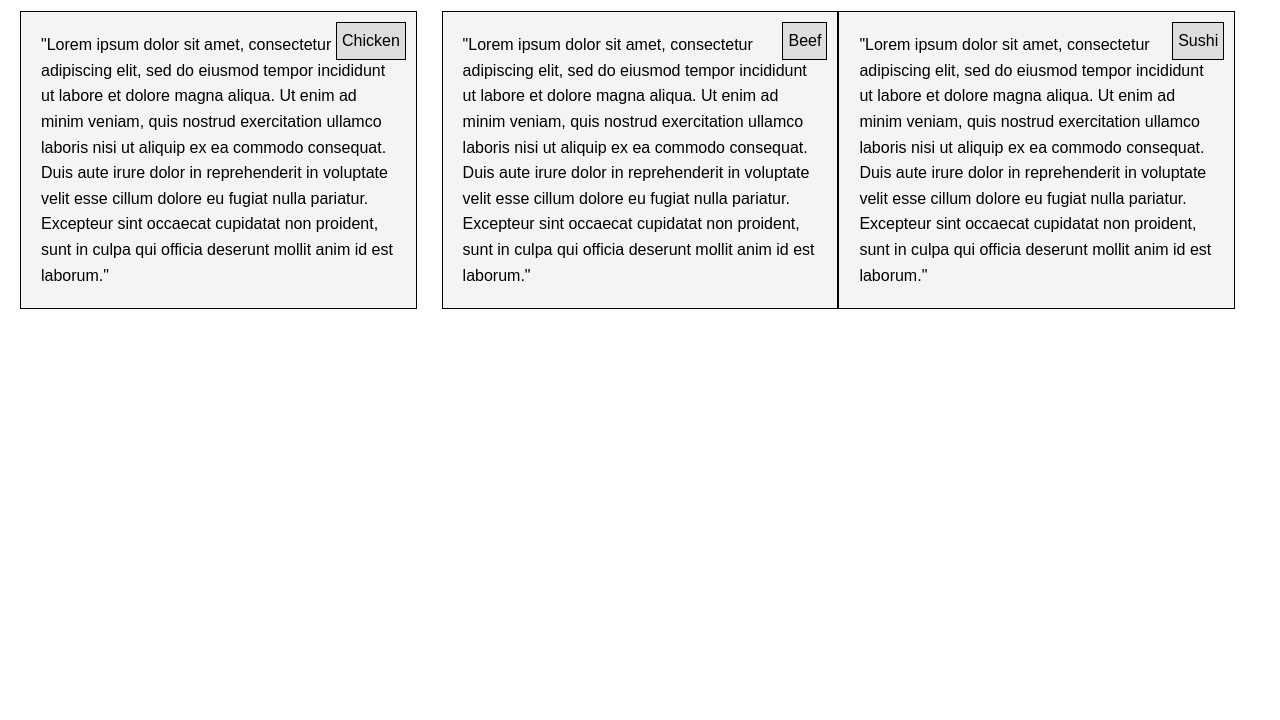
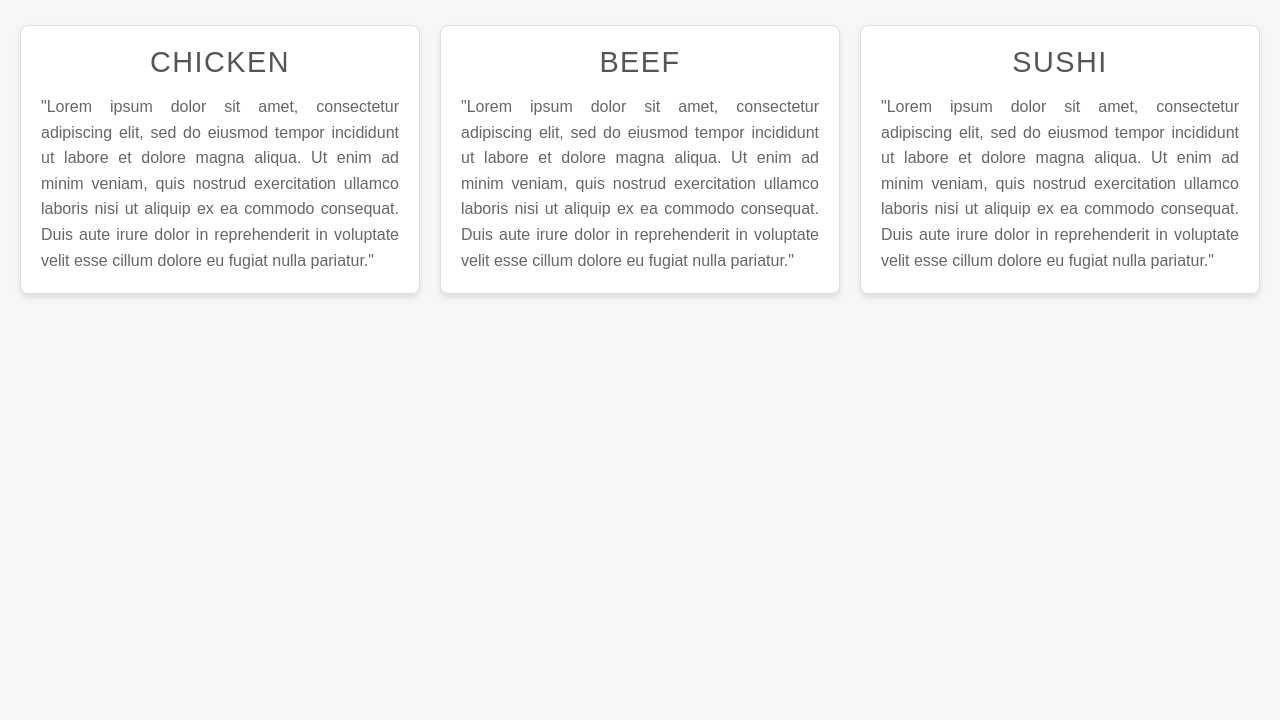
Before and after one commit to aitbaev-asik/CSS, a plain HTML site: page index.html in a window 1280 px wide. Shown: the part 80-800 px from the top of the page. Drawn offline with Linux system fonts and the light colour scheme.

Commit message:
Hometask CSS update

```diff
--- a/css/styles.css
+++ b/css/styles.css
@@ -1,69 +1,80 @@
+/* Общие стили */
 * {
-    box-sizing: border-box;
     margin: 0;
     padding: 0;
+    box-sizing: border-box;
 }
 
 body {
-    font-family: Arial, sans-serif;
+    font-family: 'Arial', sans-serif;
+    background-color: #f7f7f7;
+    color: #333;
     padding: 20px;
-    line-height: 1.6;
 }
 
 header {
     text-align: center;
+    margin-bottom: 40px;
+}
+
+h1 {
+    font-size: 2.5rem;
+    color: #333;
+    text-transform: uppercase;
+    letter-spacing: 2px;
     margin-bottom: 20px;
 }
 
-.menu-section {
-    border: 1px solid black;
-    padding: 20px;
-    margin-bottom: 20px;
-    background-color: #f4f4f4;
-    position: relative;
+/* Контейнер для меню */
+.menu-container {
+    display: flex;
+    justify-content: space-between;
+    gap: 20px;
+    flex-wrap: wrap; /* Добавляет перенос строк на маленьких экранах */
 }
 
-.section-title {
-    position: absolute;
-    top: 10px;
-    right: 10px;
-    background-color: #ddd;
-    padding: 5px;
-    border: 1px solid black;
+/* Стили для каждого элемента меню */
+.menu-item {
+    background-color: #fff;
+    border: 1px solid #ddd;
+    border-radius: 8px;
+    padding: 20px;
+    flex: 1; /* Элементы будут равной ширины */
+    min-width: 250px;
+    box-shadow: 0 4px 6px rgba(0, 0, 0, 0.1);
+    transition: transform 0.3s ease, box-shadow 0.3s ease;
 }
 
-@media (min-width: 992px) {
-    .menu-section {
-        float: left;
-        width: 32%;
-        margin-right: 2%;
+.menu-item:hover {
+    transform: translateY(-10px);
+    box-shadow: 0 10px 20px rgba(0, 0, 0, 0.1);
 }
 
-    .menu-section:nth-child(3) {
-        margin-right: 0;
-    }
+/* Заголовок внутри каждого блока меню */
+.item-title {
+    font-size: 1.8rem;
+    color: #555;
+    margin-bottom: 15px;
+    text-transform: uppercase;
+    letter-spacing: 1.5px;
+    text-align: center;
 }
 
-@media (min-width: 768px) and (max-width: 991px) {
-    .menu-section {
-        float: left;
-        width: 48%;
-        margin-right: 4%;
-        margin-bottom: 20px;
+/* Текст внутри каждого блока меню */
+.menu-item p {
+    font-size: 1rem;
+    line-height: 1.6;
+    color: #666;
+    text-align: justify;
 }
 
-    .menu-section:nth-child(2n) {
-        margin-right: 0;
+/* Адаптивные стили для разных устройств */
+@media (max-width: 768px) {
+    .menu-container {
+        flex-direction: column;
     }
 
-    .menu-section:nth-child(3) {
-        width: 100%;
-    }
-}
-
-@media (max-width: 767px) {
-    .menu-section {
-        width: 100%;
+    .menu-item {
         margin-bottom: 20px;
     }
 }
--- a/index.html
+++ b/index.html
@@ -11,26 +11,28 @@
         <h1>Our Menu</h1>
     </header>
 
-    <section class="menu-section" id="chicken">
-        <div class="section-title">Chicken</div>
+    <div class="menu-container">
+        <section class="menu-item" id="chicken">
+            <div class="item-title">Chicken</div>
             <p>
-            "Lorem ipsum dolor sit amet, consectetur adipiscing elit, sed do eiusmod tempor incididunt ut labore et dolore magna aliqua. Ut enim ad minim veniam, quis nostrud exercitation ullamco laboris nisi ut aliquip ex ea commodo consequat. Duis aute irure dolor in reprehenderit in voluptate velit esse cillum dolore eu fugiat nulla pariatur. Excepteur sint occaecat cupidatat non proident, sunt in culpa qui officia deserunt mollit anim id est laborum."
+                "Lorem ipsum dolor sit amet, consectetur adipiscing elit, sed do eiusmod tempor incididunt ut labore et dolore magna aliqua. Ut enim ad minim veniam, quis nostrud exercitation ullamco laboris nisi ut aliquip ex ea commodo consequat. Duis aute irure dolor in reprehenderit in voluptate velit esse cillum dolore eu fugiat nulla pariatur."
             </p>
         </section>
 
-    <section class="menu-section" id="beef">
-        <div class="section-title">Beef</div>
+        <section class="menu-item" id="beef">
+            <div class="item-title">Beef</div>
             <p>
-            "Lorem ipsum dolor sit amet, consectetur adipiscing elit, sed do eiusmod tempor incididunt ut labore et dolore magna aliqua. Ut enim ad minim veniam, quis nostrud exercitation ullamco laboris nisi ut aliquip ex ea commodo consequat. Duis aute irure dolor in reprehenderit in voluptate velit esse cillum dolore eu fugiat nulla pariatur. Excepteur sint occaecat cupidatat non proident, sunt in culpa qui officia deserunt mollit anim id est laborum."
+                "Lorem ipsum dolor sit amet, consectetur adipiscing elit, sed do eiusmod tempor incididunt ut labore et dolore magna aliqua. Ut enim ad minim veniam, quis nostrud exercitation ullamco laboris nisi ut aliquip ex ea commodo consequat. Duis aute irure dolor in reprehenderit in voluptate velit esse cillum dolore eu fugiat nulla pariatur."
             </p>
         </section>
 
-    <section class="menu-section" id="sushi">
-        <div class="section-title">Sushi</div>
+        <section class="menu-item" id="sushi">
+            <div class="item-title">Sushi</div>
             <p>
-            "Lorem ipsum dolor sit amet, consectetur adipiscing elit, sed do eiusmod tempor incididunt ut labore et dolore magna aliqua. Ut enim ad minim veniam, quis nostrud exercitation ullamco laboris nisi ut aliquip ex ea commodo consequat. Duis aute irure dolor in reprehenderit in voluptate velit esse cillum dolore eu fugiat nulla pariatur. Excepteur sint occaecat cupidatat non proident, sunt in culpa qui officia deserunt mollit anim id est laborum."
+                "Lorem ipsum dolor sit amet, consectetur adipiscing elit, sed do eiusmod tempor incididunt ut labore et dolore magna aliqua. Ut enim ad minim veniam, quis nostrud exercitation ullamco laboris nisi ut aliquip ex ea commodo consequat. Duis aute irure dolor in reprehenderit in voluptate velit esse cillum dolore eu fugiat nulla pariatur."
             </p>
         </section>
+    </div>
 
 </body>
 </html>
```
Lines whose indentation alone changed are shown as unchanged.
